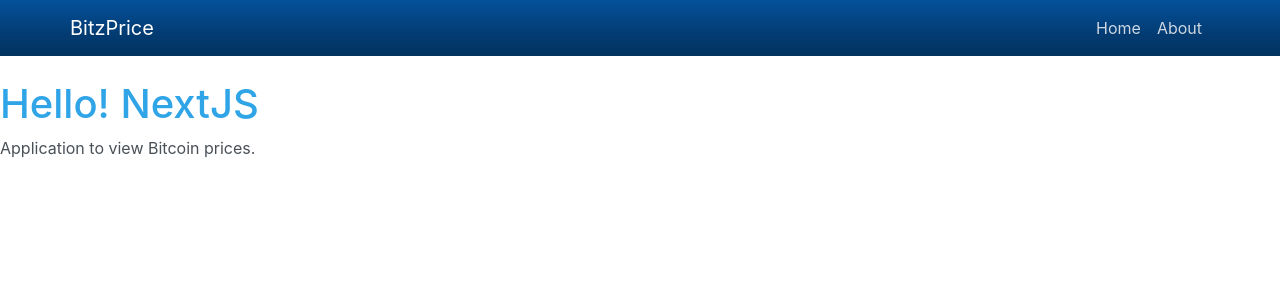
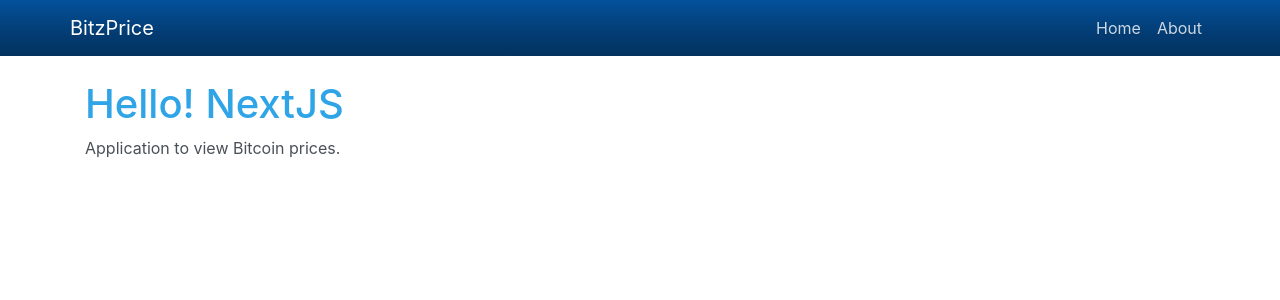
Before and after one commit to msaaddev/bitconverter, a Next.js app: page / in a window 1280 px wide. Shown: the top 300 px of the page. Built offline with nearby package versions, Linux system fonts and the light colour scheme.

Commit message:
👌IMPROVE: enclosed props.children in div

```diff
--- a/pages/components/Layout.jsx
+++ b/pages/components/Layout.jsx
@@ -1,6 +1,5 @@
 import Head from 'next/head';
 import NavBar from './NavBar';
-
 
 const Layout = props => {
 	return (
@@ -10,7 +9,7 @@ const Layout = props => {
 				<link rel="stylesheet" href="https://bootswatch.com/4/cerulean/bootstrap.min.css" />
 			</Head>
 			<NavBar />
-			{props.children}
+			<div className="container">{props.children}</div>
 		</div>
 	);
 };
--- a/pages/index.js
+++ b/pages/index.js
@@ -1,4 +1,5 @@
 import Layout from './components/Layout';
+
 
 const Home = () => {
 	return (
```
